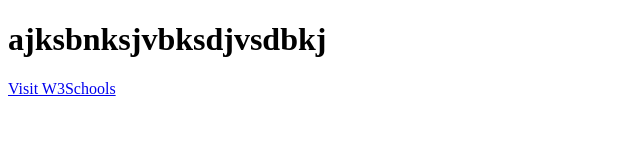
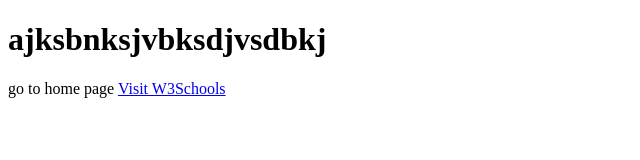
Before and after one commit to jaewan99/maplehomepage, a plain HTML site: page index.html in a window 1280 px wide. Shown: the whole page, without its empty margins (0-640 px from the left). Drawn offline with Linux system fonts and the light colour scheme.

Commit message:
Update index.html

```diff
--- a/index.html
+++ b/index.html
@@ -7,7 +7,7 @@
 </head>
 <body>
     <h1>ajksbnksjvbksdjvsdbkj</h1>
-    <a href="https://jaewan99.github.io/">Visit W3Schools</a>
+    <p> go to home page <a href="https://jaewan99.github.io/">Visit W3Schools</a></p>
 
 </body>
 </html>
```
